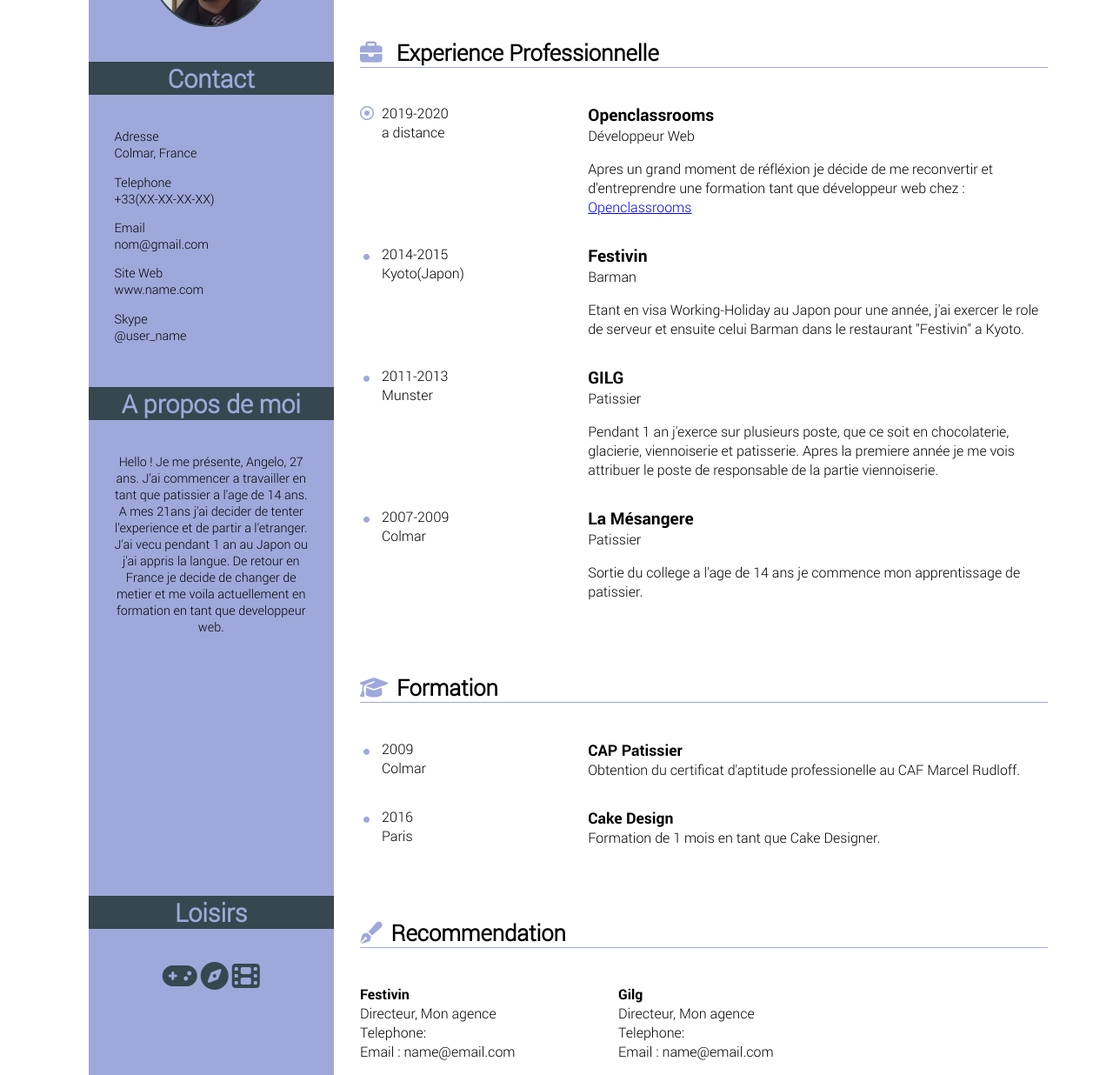
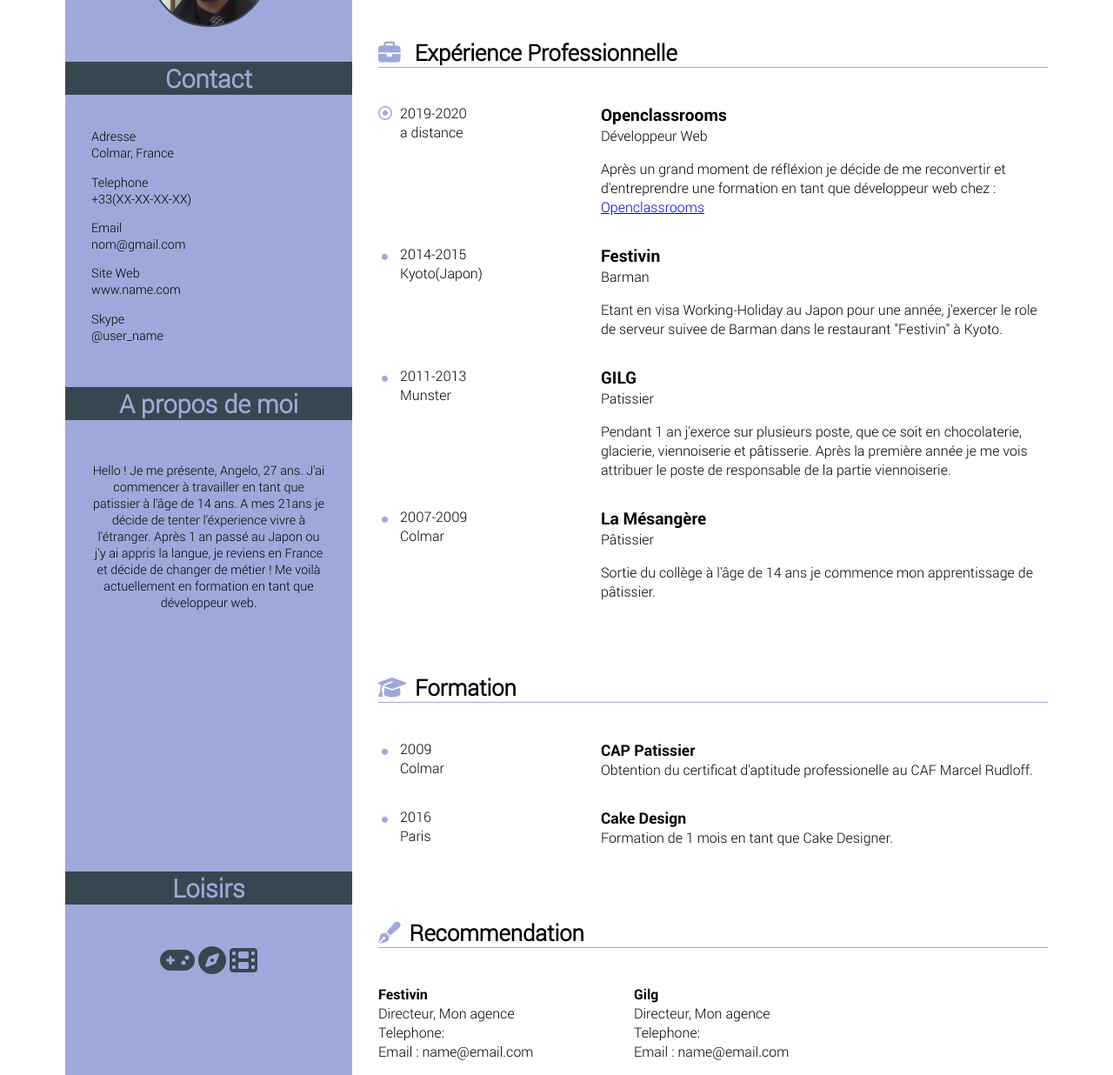
Before and after one commit to Nurarihy0n/CVAngelo, a plain HTML site: page projet2.html in a window 1280 px wide. Shown: the part 148-1384 px from the top of the page at 87% size. Drawn offline with Linux system fonts and the light colour scheme; files whose address does not match are found by name.

Commit message:
projet 99%

```diff
--- a/projet2.html
+++ b/projet2.html
@@ -2,6 +2,7 @@
 <html>
  <head>
 	<meta charset="UTF-8"/>
+	<meta name="viewport" content="width=device-width, initial-scale=1">
 	<link rel="stylesheet" href="style.css">
 	<script src="https://kit.fontawesome.com/421226e43c.js" crossorigin="anonymous"></script>
 	<title>CV Angelo</title>
@@ -9,62 +10,69 @@
 
 <body>
    <div id="full_block">
-	<div id="right_part"> <!-- Partie droite de la page -->
+	<main id="right_part"> <!-- Partie droite de la page -->
+		<header>
 		<h1><span id="tlt">Giammaria</span> Angelo</h1>
 		<h2><span id="deve">Déve</span>loppeur web freelance</h2>
+		</header>
 
 <!-- Xp et formation-->
-    	<h3><span class="section_logo"><i class="fas fa-briefcase"></i></span> Experience Professionnelle</h3>
     	<section>
+			<header>
+				<h3><span class="section_logo"><i class="fas fa-briefcase"></i></span> Expérience Professionnelle</h3>
+			</header>
 			<div class="date_lieu">
-				<div class="block_exp">
+				<article class="block_exp">
 					<div class="section_logo"><i class="far fa-dot-circle"></i></div>
 					<div class="exp_date"><p>2019-2020<br />a distance</p></div>
 			        <div class="exp_job"><p><span class="job_name">Openclassrooms</span><br />Développeur Web</p>
-					<p>Apres un grand moment de réfléxion je décide de me reconvertir et d'entreprendre une formation tant que développeur web chez : <a href="https://openclassrooms.com">Openclassrooms</a></p></div>
-			    </div>
-			    <div class="block_exp">
+					<p>Après un grand moment de réfléxion je décide de me reconvertir et d'entreprendre une formation en tant que développeur web chez : <a href="https://openclassrooms.com">Openclassrooms</a></p></div>
+			    </article>
+			    <article class="block_exp">
 					<div class="section_logo"><i class="fas fa-circle"></i></div>
 				    <div class="exp_date"><p>2014-2015<br />Kyoto(Japon)</p></div>
 				    <div class="exp_job"><p><span class="job_name">Festivin</span><br />Barman</p>
-					<p>Etant en visa Working-Holiday au Japon pour une année, j'ai exercer le role de serveur et ensuite celui Barman dans le restaurant "Festivin" a Kyoto.</p></div>
-			    </div>
-				<div class="block_exp">
+					<p>Etant en visa Working-Holiday au Japon pour une année, j'exercer le role de serveur suivee de Barman dans le restaurant "Festivin" à Kyoto.</p></div>
+			    </article>
+				<article class="block_exp">
 					<div class="section_logo"><i class="fas fa-circle"></i></div>
 				    <div class="exp_date"><p>2011-2013<br />Munster</p></div>
 				    <div class="exp_job"><p><span class="job_name">GILG</span><br />Patissier</p>
-					<p>Pendant 1 an j'exerce sur plusieurs poste, que ce soit en chocolaterie, glacierie, viennoiserie et patisserie. Apres la premiere année je me vois attribuer le poste de responsable de la partie viennoiserie.</p></div>
-				</div>
-				<div class="block_exp">
+					<p>Pendant 1 an j'exerce sur plusieurs poste, que ce soit en chocolaterie, glacierie, viennoiserie et pâtisserie. Après la première année je me vois attribuer le poste de responsable de la partie viennoiserie.</p></div>
+				</article>
+				<article class="block_exp">
 					<div class="section_logo"><i class="fas fa-circle"></i></div>
 				    <div class="exp_date"><p>2007-2009<br />Colmar</p></div>
-				    <div class="exp_job"><p><span class="job_name">La Mésangere</span><br />Patissier</p>
-					<p>Sortie du college a l'age de 14 ans je commence mon apprentissage de patissier.</p></div>
-				</div>
+				    <div class="exp_job"><p><span class="job_name">La Mésangère</span><br />Pâtissier</p>
+					<p>Sortie du collège à l'âge de 14 ans je commence mon apprentissage de pâtissier.</p></div>
+				</article>
 			 </div>
 		</section>
 
-
-	<h3><span class="section_logo"><i class="fas fa-graduation-cap"></i></span>Formation</h3>
 	<section>
+		<header>
+			<h3><span class="section_logo"><i class="fas fa-graduation-cap"></i></span>Formation</h3>
+		</header>
 		<div class="date_lieu">
-			<div class="block_exp">
+			<article class="block_exp">
 				<div class="section_logo"><i class="fas fa-circle"></i></div>
 				<div class="exp_date"><p>2009<br />Colmar</p></div>
 				<div class="exp_job"><p><span class=job_degres>CAP Patissier</span><br />
 				Obtention du certificat d'aptitude professionelle au CAF Marcel Rudloff.</p></div>
-			</div>
-			<div class="block_exp">
+			</article>
+			<article class="block_exp">
 				<div class="section_logo"><i class="fas fa-circle"></i></div>
 				<div class="exp_date"><p>2016<br />Paris</p></div>
 				<div class="exp_job"><p><span class="job_degres">Cake Design</span><br />
 				Formation de 1 mois en tant que Cake Designer.</p></div>
-			</div>
+			</article>
 		</div>
 	</section>
 
-	<h3><span class="section_logo"><i class="fas fa-pen-fancy"></i></span>Recommendation</h3>
 	<section>
+		<header>
+			<h3><span class="section_logo"><i class="fas fa-pen-fancy"></i></span>Recommendation</h3>
+		</header>
 		<div id="list_recommendation">
 		<div class="reco">
 			<p><span class="name_reco">Festivin</span><br />
@@ -81,10 +89,9 @@
 	    </div>
 	</section>
 
-	</div>
+	</main>
 
-<div id="left_part"> <!-- partie gauche de la page -->
-    <section>
+<main id="left_part"> <!-- partie gauche de la page -->
     	<aside>
 			<div id="profil_pics"></div>
 			<h4>Contact</h4>
@@ -101,19 +108,18 @@
 		       @user_name</p>
 		     </div>
 
-			<h4>A propos de moi</h4>
+			<h5>A propos de moi</h5>
 			<div id="propos">
-		    <p>Hello ! Je me présente, Angelo, 27 ans. J'ai commencer a travailler en tant que patissier a l'age de 14 ans. A mes 21ans j'ai decider de tenter l'experience et de partir a l'etranger. J'ai vecu pendant 1 an au Japon ou j'ai appris la langue. De retour en France je decide de changer de metier et me voila actuellement en formation en tant que developpeur web.</p>	</div>
+		    <p>Hello ! Je me présente, Angelo, 27 ans. J'ai commencer à travailler en tant que patissier à l'âge de 14 ans. A mes 21ans je décide de tenter l'éxperience vivre à l'étranger. Après 1 an passé au Japon ou j'y ai appris la langue, je reviens en France et décide de changer de métier ! Me voilà actuellement en formation en tant que développeur web.</p></div>
 
-			<h4>Loisirs</h4>
+			<h5>Loisirs</h5>
 			<div id="loisirs">
 		    <p><span class="loisir_logo"><i class="fas fa-gamepad fa-2x"></i></span>
 		    <span class="loisir_logo"><i class="fas fa-compass fa-2x"></i></span>
 		    <span class="loisir_logo"><i class="fas fa-film fa-2x"></i></span></p>
 		    </div>
 	    </aside>
-    </section>
-</div>
+</main>
 
 </body>
 </html>
--- a/style.css
+++ b/style.css
@@ -92,27 +92,22 @@ __________________________________ */
     flex-direction: row-reverse;
     max-width: 1130px;
     margin: auto;
+    position: relative;
 }
 #left_part
 {
     background-color: #9FA8DA;
-    width: 25%;
+    flex: 0.3;
     margin: 0px 30px 0px 0px;
 
 }
 #right_part
 {
-    width: 70%;
-}
-
-#right_part #left_part
-{
-    display: flex;
-    text-align: center;
+    flex: 0.7;
 }
 /* alignement et couleur bande gauche
 _____________________________________ */
-h4
+h4, h5
 {
     text-align: center;
     background-color: #37474F;
@@ -208,15 +203,14 @@ _________________________*/
     {
         display: flex;
         flex-direction: column;
-        margin: auto 50px;
     }
     #right_part
     {
-        min-width: 400px;
+        margin: auto 50px;
     }
     #left_part
     {
-        min-width: 400px;
+        margin: 0;
     }
     .block_exp
     {
@@ -229,9 +223,13 @@ _________________________*/
         font-size: 0.9em;
         text-align: right;
     }
-    h3
+    h1, h2, h3
     {
         text-align: center;
+    }
+    h4
+    {
+        margin-top: 0;
     }
     .section_logo
     {
@@ -251,4 +249,8 @@ _________________________*/
         margin: auto 30px;
         text-align: center;
     }
+    #coord, #propos, #loisirs
+    {
+        margin: auto 50px;
+    }
 }
```
Also changed, not shown: 1 other file.
